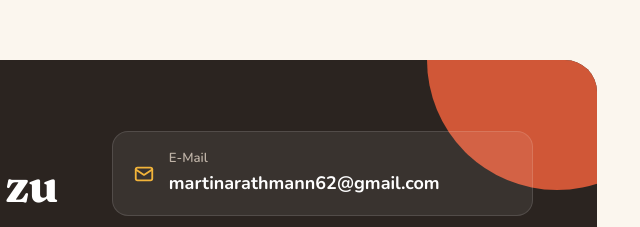
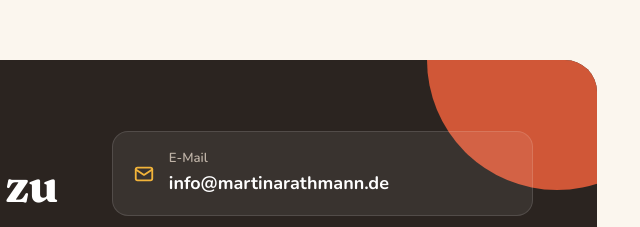
Before and after one commit to moritzrathmann/martinarathmann-de, a plain HTML site: page martinarathmann-de/martinarathmann-de/index.html in a window 1280 px wide. Shown: the part 6449-6676 px from the top of the page, 599-1239 px from the left. Drawn offline with Linux system fonts and the light colour scheme.

Commit message:
Update index.html

```diff
--- a/martinarathmann-de/martinarathmann-de/index.html
+++ b/martinarathmann-de/martinarathmann-de/index.html
@@ -253,7 +253,7 @@
         <p class="lead">Meldet Euch gerne ganz unverbindlich bei mir. Ich freue mich über jedes persönliche Gespräch!</p>
       </div>
       <ul class="contact-list">
-        <li><a href="mailto:martinarathmann62@gmail.com"><svg viewBox="0 0 24 24" fill="none" stroke-width="2" stroke-linecap="round" stroke-linejoin="round"><rect x="3" y="5" width="18" height="14" rx="2"/><path d="m3 7 9 6 9-6"/></svg><span><small>E-Mail</small>martinarathmann62@gmail.com</span></a></li>
+        <li><a href="mailto:info@martinarathmann.de"><svg viewBox="0 0 24 24" fill="none" stroke-width="2" stroke-linecap="round" stroke-linejoin="round"><rect x="3" y="5" width="18" height="14" rx="2"/><path d="m3 7 9 6 9-6"/></svg><span><small>E-Mail</small>info@martinarathmann.de</span></a></li>
         <li><a href="tel:+4915146723500"><svg viewBox="0 0 24 24" fill="none" stroke-width="2" stroke-linecap="round" stroke-linejoin="round"><path d="M22 16.9v3a2 2 0 0 1-2.2 2 19.8 19.8 0 0 1-8.6-3.1 19.5 19.5 0 0 1-6-6A19.8 19.8 0 0 1 2.1 4.2 2 2 0 0 1 4.1 2h3a2 2 0 0 1 2 1.7c.1.9.4 1.8.7 2.7a2 2 0 0 1-.5 2.1L8 9.8a16 16 0 0 0 6 6l1.3-1.3a2 2 0 0 1 2.1-.4c.9.3 1.8.6 2.7.7a2 2 0 0 1 1.7 2z"/></svg><span><small>Telefon</small>0151 46723500</span></a></li>
         <li><div><svg viewBox="0 0 24 24" fill="none" stroke-width="2" stroke-linecap="round" stroke-linejoin="round"><path d="M20 10c0 6-8 12-8 12S4 16 4 10a8 8 0 0 1 16 0z"/><circle cx="12" cy="10" r="3"/></svg><span><small>Adresse</small>An der Bleiche 26, 48356 Nordwalde</span></div></li>
       </ul>
```
